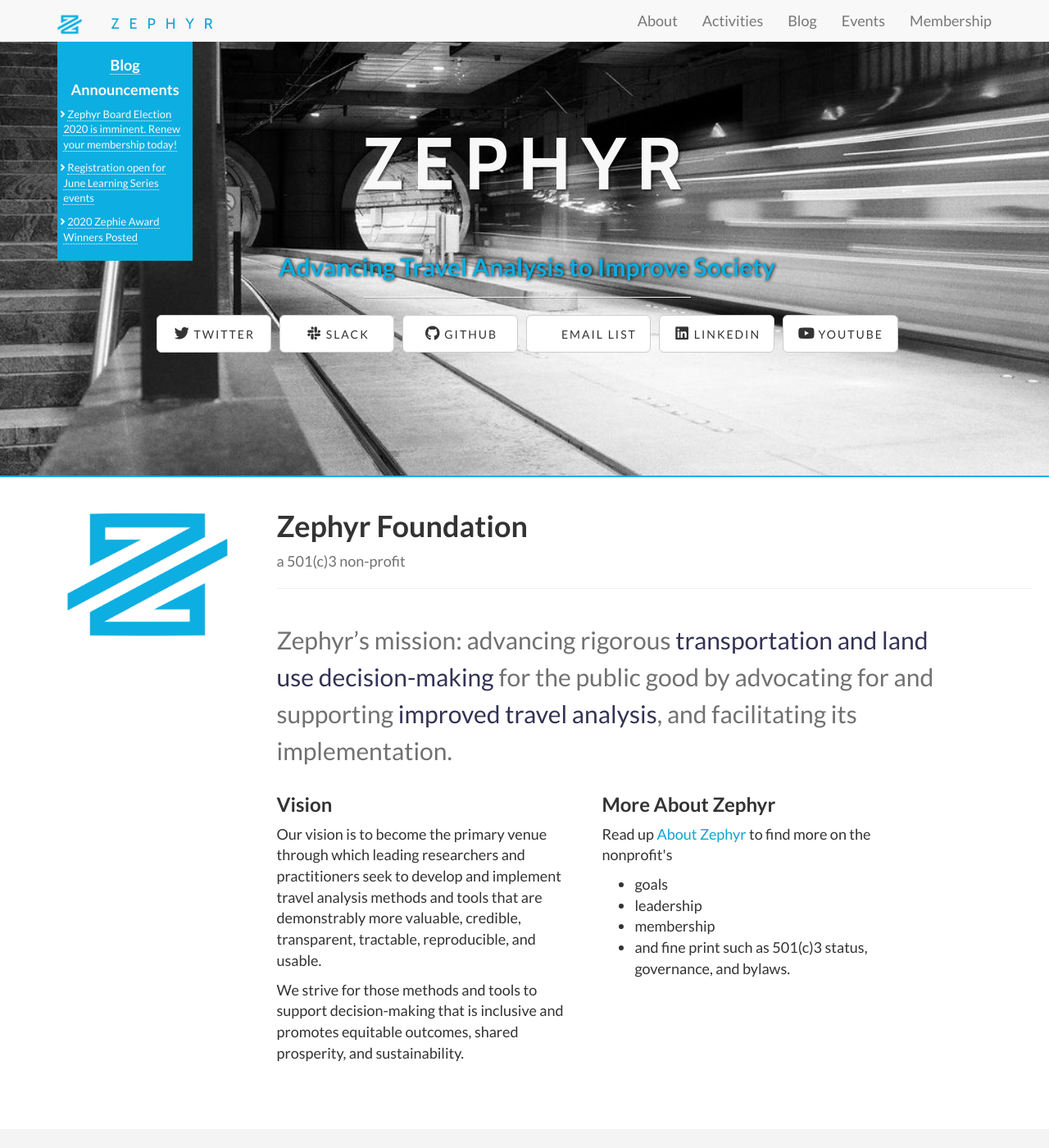
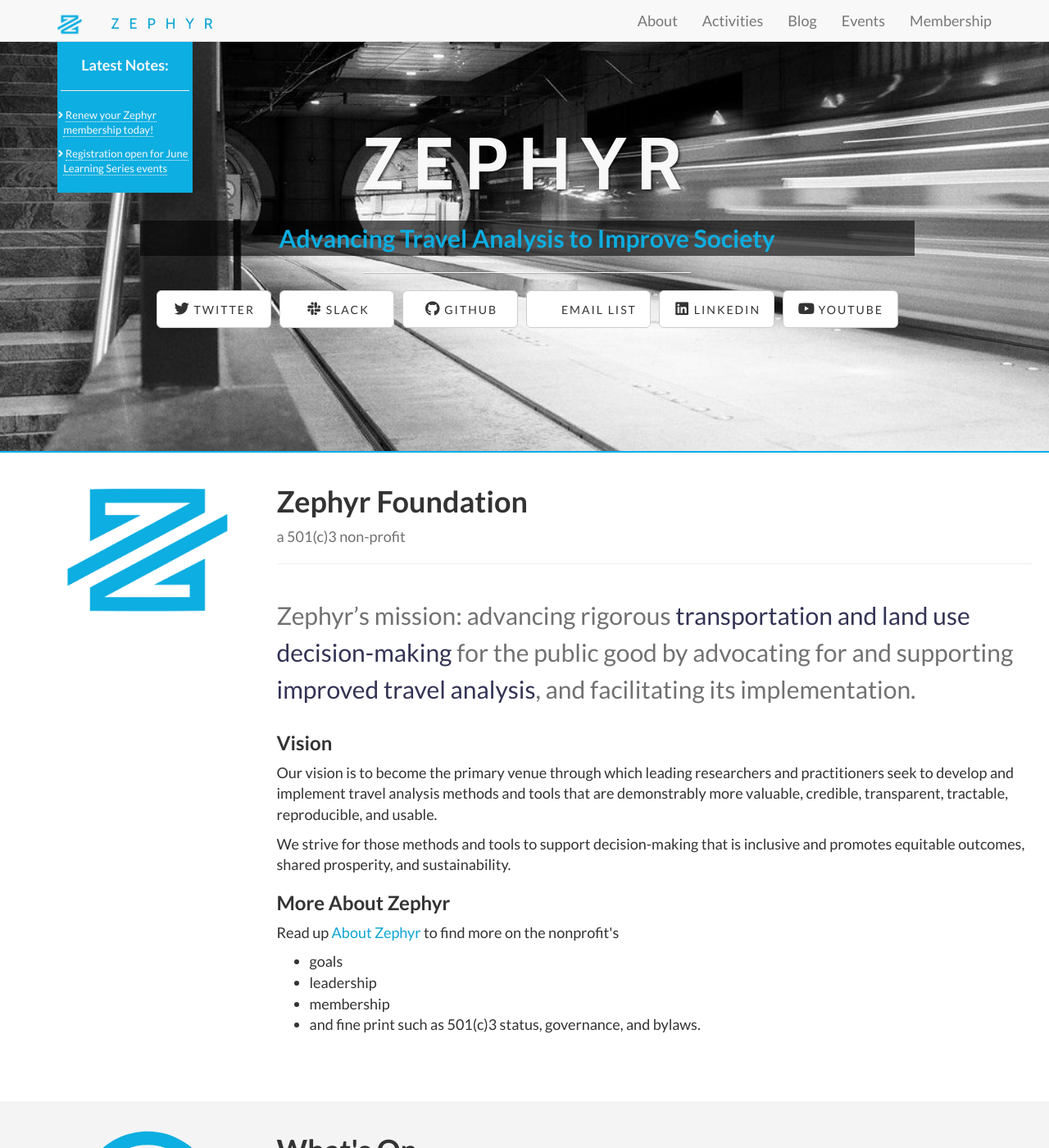
Before and after one commit to ZephyrTransport/zephyr-website, a Jekyll site: the page built from index.html, in a window 1280 px wide and 1400 px high. Shown: the whole window at 82% size. Built offline with Jekyll 4.4.1, drawn with Linux system fonts in a browser that asks for light colours; nearby versions of some CDN libraries.

Commit message:
front page layout centering etc

```diff
--- a/_includes/header.html
+++ b/_includes/header.html
@@ -6,31 +6,24 @@
     <div class="intro-header">
         <div class="container">
             <div class="row">
-                <div class="col-md-2">
+                <div class="col-md-2" style="z-index: 100;">
                     <div class="intro-callout">
-                        <h4>
-                            <a href="https://medium.com/zephyrfoundation">Blog</a>
-                        </h4>
-                        <h4>Announcements</h4>
+                        <h4>Latest Notes:</h4>
+                        <hr/>
                         <p>
-                            &nbsp;<i aria-hidden="true" class="fa fa-angle-right" style="color:#{{ site.highlight-text }}"></i>
-                            <a href="/election/" style="color:#{{ site.highlight-text }}">Zephyr Board Election 2020 is imminent. Renew your membership
-                                                                                                                                                                                                                                                                                today!</a>
+                            <i aria-hidden="true" class="fa fa-angle-right" style="color:#{{ site.highlight-text }}"></i>
+                            <a href="/election/" style="color:#{{ site.highlight-text }}">Renew your Zephyr membership today!</a>
                         </p>
                         <p>
-                            &nbsp;<i aria-hidden="true" class="fa fa-angle-right" style="color:#{{ site.highlight-text }}"></i>
+                            <i aria-hidden="true" class="fa fa-angle-right" style="color:#{{ site.highlight-text }}"></i>
                             <a href="{{ site.baseurl }}/#events" style="color:#{{ site.highlight-text }}">Registration open for June Learning Series events</a>
-                        </p>
-                        <p>
-                            &nbsp;<i aria-hidden="true" class="fa fa-angle-right" style="color:#{{ site.highlight-text }}"></i>
-                            <a href="{{ site.baseurl }}/awards" style="color:#{{ site.highlight-text }}">2020 Zephie Award Winners Posted</a>
                         </p>
                     </div>
                 </div>
                 <div class="col-md-10">
                     <div class="intro-message">
                         <h1 class="zephyr">{{ page.title }}</h1>
-                        <h3 class="highlight-text" style="text-shadow: 1px 0px 4px black;font-size: 3rem;padding-top: 4rem; ">
+                        <h3 class="highlight-text z-hero-subtitle">
                             {{ page.subTitle }}
                         </h3>
 
--- a/css/zephyr-2020.css
+++ b/css/zephyr-2020.css
@@ -15,6 +15,14 @@
   grid-template-columns: repeat(6, 1fr);
   gap: 1rem;
   margin: 0 2rem;
+}
+
+h3.z-hero-subtitle {
+  padding: 0.5rem 0;
+  margin: 2rem auto;
+  text-shadow: none;
+  font-size: 3rem;
+  background-color: #00000099;
 }
 
 @media only screen and (max-width: 75em) {
--- a/index.html
+++ b/index.html
@@ -21,7 +21,7 @@
                 <hr class="section-heading-spacer"/>
                 <div class="row">
 
-                    <div class="col-md-11 z-section-title">
+                    <div class="col-md-12 z-section-title">
                         <h2 style="line-height: 4.5rem; color: #717171; font-weight: normal;">Zephyr’s mission: advancing rigorous
                             <span style="color: #335;">transportation and land use decision-making</span>
                             for the public good by advocating for and supporting
@@ -29,14 +29,15 @@
                         </h2>
                     </div>
 
-                    <div class="col-md-5">
+                    <div class="col-md-12 z-section-title">
+                        <div class="">
                             <h3>Vision</h3>
                             <p>Our vision is to become the primary venue through which leading researchers and practitioners seek to develop and implement travel analysis methods and tools that are demonstrably more valuable, credible, transparent, tractable, reproducible, and usable.</p>
                             <p>We strive for those methods and tools to support decision-making that is inclusive and promotes equitable outcomes, shared prosperity, and sustainability.
                             </p>
                         </div>
 
-                    <div class="col-md-5">
+                        <div class="">
                             <h3>More About Zephyr</h3>
                             <p>Read up
                                 <a href="/about">About Zephyr</a>
@@ -48,6 +49,8 @@
                                 <li>membership</li>
                                 <li>and fine print such as 501(c)3 status, governance, and bylaws.</li>
                             </ul>
+                        </div>
+
                     </div>
                 </div>
             </p>
```
Lines whose indentation alone changed are shown as unchanged.
